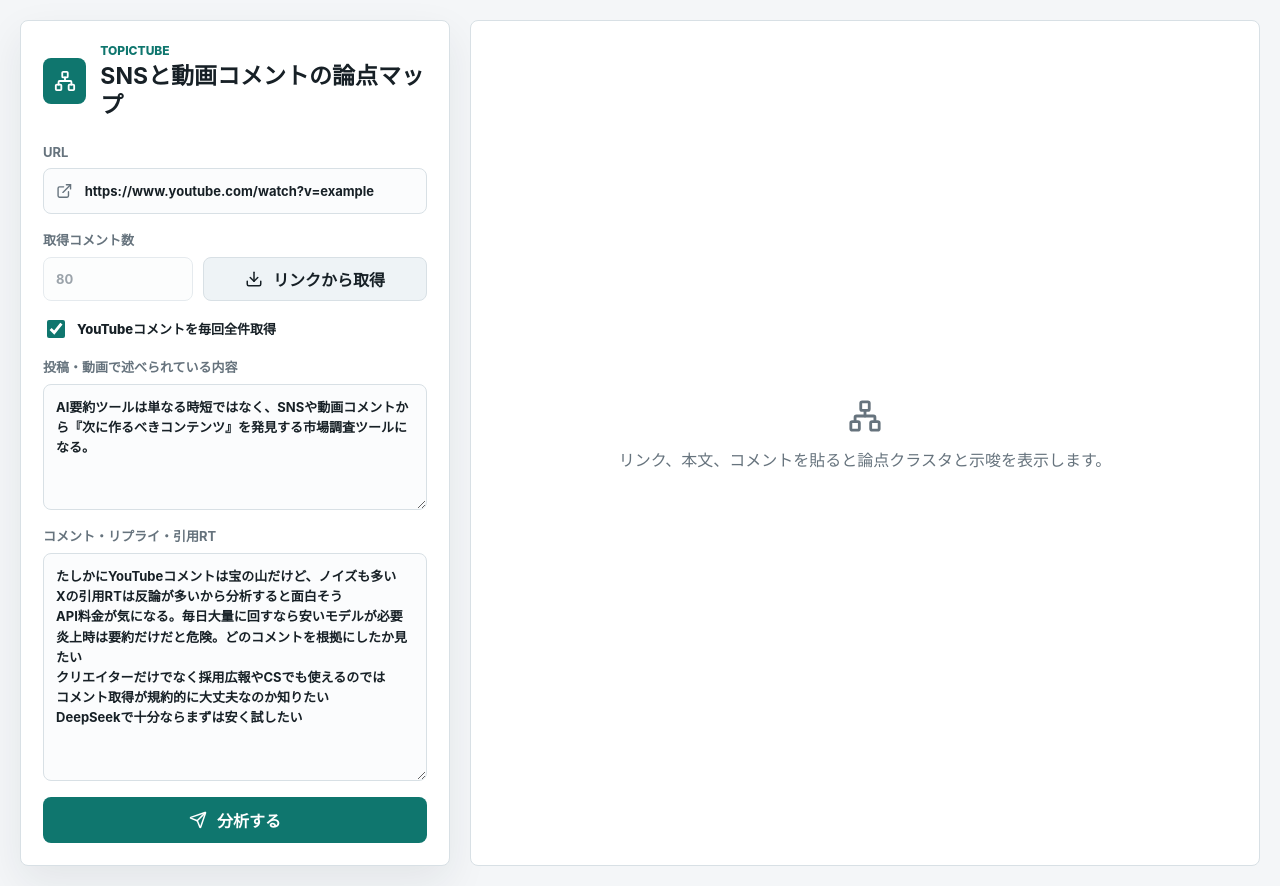
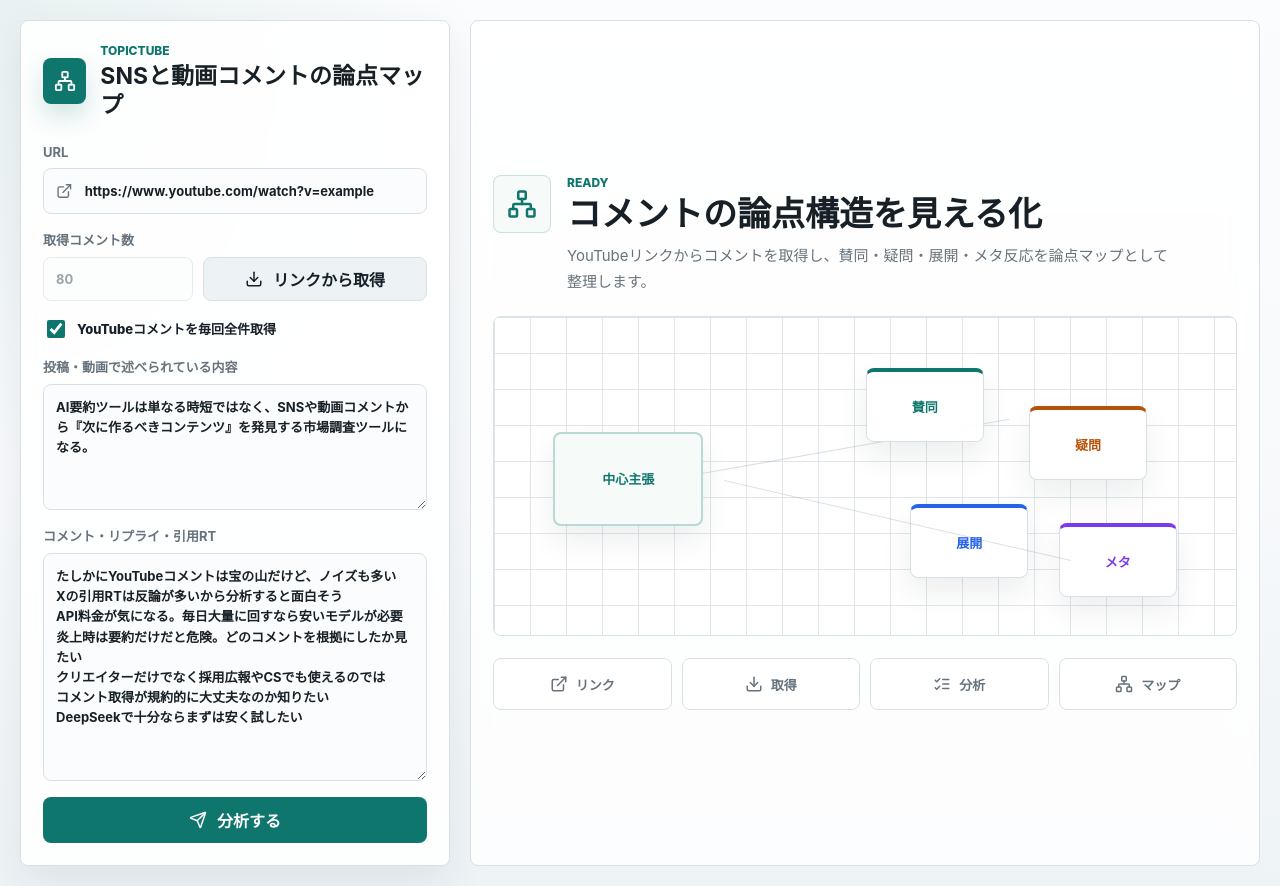
Before and after one commit to AKI-labo65/topicktube, a Next.js app in the folder frontend/: page / in a window 1280 px wide. Built offline with nearby package versions, Linux system fonts and the light colour scheme.

Commit message:
Refine pre-analysis start screen

```diff
--- a/frontend/app/page.tsx
+++ b/frontend/app/page.tsx
@@ -6,6 +6,7 @@ import {
   Download,
   ExternalLink,
   GitBranch,
+  ListChecks,
   Lightbulb,
   Loader2,
   MessageSquareText,
@@ -376,9 +377,46 @@ export default function Home() {
               </section>
             </div>
           ) : (
-            <div className="emptyState">
-              <Network size={34} />
-              <p>リンク、本文、コメントを貼ると論点クラスタと示唆を表示します。</p>
+            <div className="startState">
+              <div className="startHero">
+                <div className="startIcon">
+                  <Network size={30} />
+                </div>
+                <div>
+                  <p className="eyebrow">Ready</p>
+                  <h2>コメントの論点構造を見える化</h2>
+                  <p>
+                    YouTubeリンクからコメントを取得し、賛同・疑問・展開・メタ反応を論点マップとして整理します。
+                  </p>
+                </div>
+              </div>
+
+              <div className="previewMap" aria-hidden="true">
+                <div className="previewClaim">中心主張</div>
+                <div className="previewNode support">賛同</div>
+                <div className="previewNode question">疑問</div>
+                <div className="previewNode extension">展開</div>
+                <div className="previewNode meta">メタ</div>
+              </div>
+
+              <div className="startSteps">
+                <div>
+                  <ExternalLink size={18} />
+                  <span>リンク</span>
+                </div>
+                <div>
+                  <Download size={18} />
+                  <span>取得</span>
+                </div>
+                <div>
+                  <ListChecks size={18} />
+                  <span>分析</span>
+                </div>
+                <div>
+                  <Network size={18} />
+                  <span>マップ</span>
+                </div>
+              </div>
             </div>
           )}
         </section>
--- a/frontend/app/styles.css
+++ b/frontend/app/styles.css
@@ -1,7 +1,7 @@
 :root {
-  --bg: #f4f6f8;
+  --bg: #f7f9fb;
   --panel: #ffffff;
-  --panel-2: #eef3f6;
+  --panel-2: #edf2f5;
   --text: #172026;
   --muted: #66737d;
   --line: #d8e0e5;
@@ -18,7 +18,9 @@
 
 body {
   margin: 0;
-  background: var(--bg);
+  background:
+    radial-gradient(circle at top left, rgba(15, 118, 110, 0.08), transparent 30%),
+    linear-gradient(180deg, #fbfcfd 0%, var(--bg) 54%, #eef3f6 100%);
   color: var(--text);
   font-family:
     Inter, ui-sans-serif, system-ui, -apple-system, BlinkMacSystemFont, "Segoe UI",
@@ -50,19 +52,21 @@ textarea {
 }
 
 .inputPane {
-  background: var(--panel);
+  background: rgba(255, 255, 255, 0.88);
   border: 1px solid var(--line);
   border-radius: 8px;
   padding: 22px;
+  backdrop-filter: blur(16px);
   box-shadow: var(--shadow);
 }
 
 .resultPane {
   display: flex;
-  background: var(--panel);
+  background: rgba(255, 255, 255, 0.82);
   border: 1px solid var(--line);
   border-radius: 8px;
   padding: 22px;
+  backdrop-filter: blur(16px);
   overflow: hidden;
 }
 
@@ -81,6 +85,7 @@ textarea {
   color: white;
   background: var(--accent);
   border-radius: 8px;
+  box-shadow: 0 12px 24px rgba(15, 118, 110, 0.18);
 }
 
 .eyebrow {
@@ -276,6 +281,159 @@ input:disabled {
   min-height: 420px;
   color: var(--muted);
   text-align: center;
+}
+
+.startState {
+  display: grid;
+  align-content: center;
+  gap: 22px;
+  width: 100%;
+  min-height: calc(100vh - 84px);
+}
+
+.startHero {
+  display: flex;
+  gap: 16px;
+  align-items: flex-start;
+  max-width: 680px;
+}
+
+.startIcon {
+  display: grid;
+  place-items: center;
+  flex: 0 0 auto;
+  width: 58px;
+  height: 58px;
+  border: 1px solid rgba(15, 118, 110, 0.18);
+  border-radius: 8px;
+  color: var(--accent);
+  background: #f6faf8;
+}
+
+.startHero h2 {
+  margin-bottom: 10px;
+  font-size: 34px;
+  line-height: 1.15;
+}
+
+.startHero p:not(.eyebrow) {
+  max-width: 620px;
+  margin-bottom: 0;
+  color: var(--muted);
+  font-size: 15px;
+  line-height: 1.7;
+}
+
+.previewMap {
+  position: relative;
+  min-height: 320px;
+  border: 1px solid var(--line);
+  border-radius: 8px;
+  background:
+    linear-gradient(90deg, rgba(216, 224, 229, 0.8) 1px, transparent 1px),
+    linear-gradient(180deg, rgba(216, 224, 229, 0.8) 1px, transparent 1px),
+    rgba(255, 255, 255, 0.68);
+  background-size: 36px 36px;
+  overflow: hidden;
+}
+
+.previewMap::before,
+.previewMap::after {
+  content: "";
+  position: absolute;
+  height: 1px;
+  background: rgba(102, 115, 125, 0.22);
+  transform-origin: left center;
+}
+
+.previewMap::before {
+  left: 28%;
+  top: 49%;
+  width: 42%;
+  transform: rotate(-10deg);
+}
+
+.previewMap::after {
+  left: 31%;
+  top: 51%;
+  width: 48%;
+  transform: rotate(13deg);
+}
+
+.previewClaim,
+.previewNode {
+  position: absolute;
+  display: grid;
+  place-items: center;
+  border-radius: 8px;
+  box-shadow: 0 14px 30px rgba(31, 41, 55, 0.08);
+  font-size: 13px;
+  font-weight: 900;
+}
+
+.previewClaim {
+  left: 8%;
+  top: 36%;
+  width: 150px;
+  height: 94px;
+  border: 2px solid rgba(15, 118, 110, 0.26);
+  color: var(--accent);
+  background: #f6faf8;
+}
+
+.previewNode {
+  width: 118px;
+  height: 74px;
+  border: 1px solid var(--line);
+  background: rgba(255, 255, 255, 0.94);
+}
+
+.previewNode.support {
+  right: 34%;
+  top: 16%;
+  border-top: 4px solid var(--accent);
+  color: var(--accent);
+}
+
+.previewNode.question {
+  right: 12%;
+  top: 28%;
+  border-top: 4px solid var(--warn);
+  color: var(--warn);
+}
+
+.previewNode.extension {
+  right: 28%;
+  bottom: 18%;
+  border-top: 4px solid var(--accent-2);
+  color: var(--accent-2);
+}
+
+.previewNode.meta {
+  right: 8%;
+  bottom: 12%;
+  border-top: 4px solid #7c3aed;
+  color: #7c3aed;
+}
+
+.startSteps {
+  display: grid;
+  grid-template-columns: repeat(4, minmax(0, 1fr));
+  gap: 10px;
+}
+
+.startSteps div {
+  display: flex;
+  align-items: center;
+  justify-content: center;
+  gap: 8px;
+  min-height: 52px;
+  border: 1px solid var(--line);
+  border-radius: 8px;
+  background: rgba(255, 255, 255, 0.8);
+  color: var(--muted);
+  font-size: 13px;
+  font-weight: 900;
 }
 
 .errorState {
@@ -826,6 +984,56 @@ meter {
     grid-template-columns: 1fr;
   }
 
+  .startState {
+    min-height: auto;
+  }
+
+  .startHero {
+    display: grid;
+  }
+
+  .startHero h2 {
+    font-size: 26px;
+  }
+
+  .previewMap {
+    min-height: 280px;
+  }
+
+  .previewClaim {
+    left: 7%;
+    top: 38%;
+    width: 128px;
+  }
+
+  .previewNode {
+    width: 104px;
+  }
+
+  .previewNode.support {
+    right: 14%;
+    top: 10%;
+  }
+
+  .previewNode.question {
+    right: 5%;
+    top: 37%;
+  }
+
+  .previewNode.extension {
+    right: 32%;
+    bottom: 12%;
+  }
+
+  .previewNode.meta {
+    right: 5%;
+    bottom: 8%;
+  }
+
+  .startSteps {
+    grid-template-columns: 1fr 1fr;
+  }
+
   h1 {
     font-size: 20px;
   }
```
